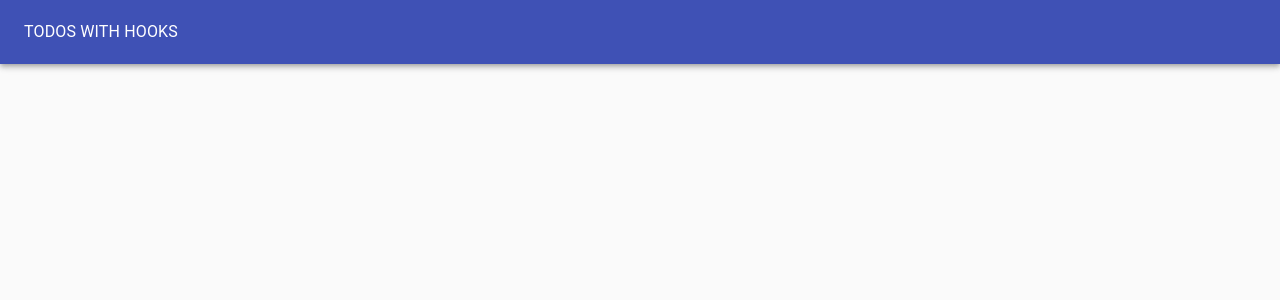
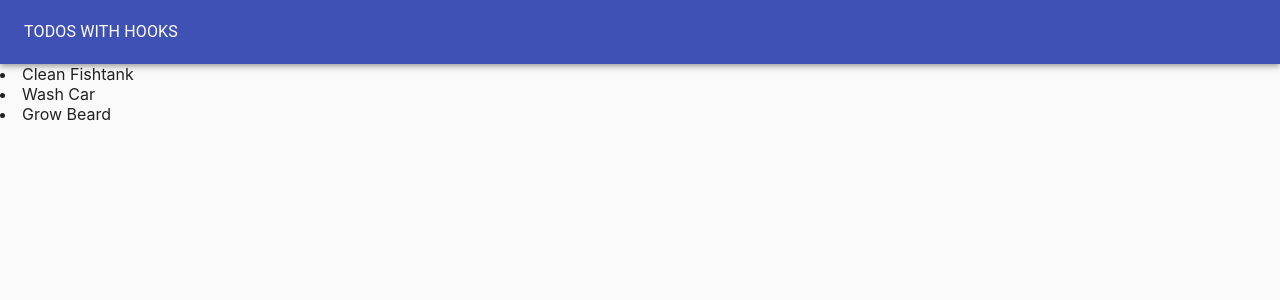
Before and after one commit to HansMoura20/TodoList-Reactjs, a React (Create React App) app: page / in a window 1280 px wide. Shown: the top 300 px of the page. Built offline with nearby package versions, Linux system fonts and the light colour scheme.

Commit message:
created the TodoList component to render all the list from the TodoApp Component

```diff
--- a/src/Components/TodoApp.js
+++ b/src/Components/TodoApp.js
@@ -4,6 +4,7 @@ import Paper from "@material-ui/core/Paper";
 import AppBar from "@material-ui/core/AppBar";
 import Toolbar from "@material-ui/core/Toolbar";
 import Grid from "@material-ui/core/Grid";
+import TodoList from './TodoList';
 
 const TodoApp = () => {
   //This is some default values arrays for the useState
@@ -27,11 +28,12 @@ const TodoApp = () => {
     elevation={0}
     >
     {/* This is the top bar on the page */}
-    <AppBar color='primary' position='static' style={{height: "64px"}}>
-      <Toolbar>
-        <Typography color="inherit">TODOS WITH HOOKS</Typography>
-      </Toolbar>
-    </AppBar>
+      <AppBar color='primary' position='static' style={{height: "64px"}}>
+        <Toolbar>
+          <Typography color="inherit">TODOS WITH HOOKS</Typography>
+        </Toolbar>
+      </AppBar>
+      <TodoList todos={todos}/>
     </Paper>
   )
 }
--- /dev/null
+++ b/src/Components/TodoList.js
@@ -0,0 +1,13 @@
+import React from 'react'
+
+const TodoList = (props) => {
+  return (
+    <div>
+      {props.todos.map(todo => (
+        <li>{todo.task}</li>
+      ))}
+    </div>
+  )
+}
+
+export default TodoList
```
Also changed, not shown: 1 other file (tests, documents, lock files or other folders).
